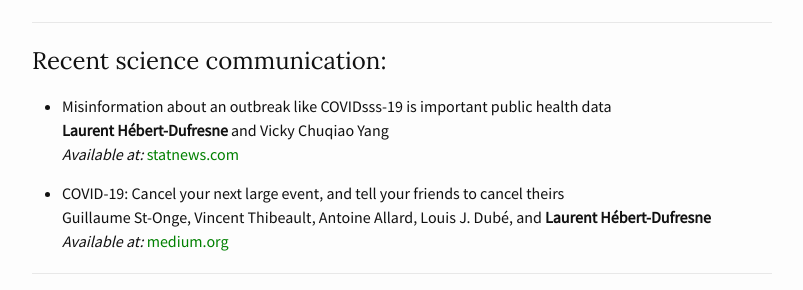
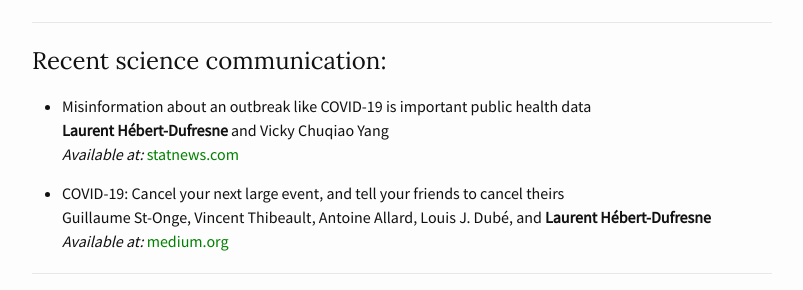
Before and after one commit to laurenthebertdufresne/laurenthebertdufresne.github.io, a Jekyll site: the page built from _pages/media.md, in a window 1280 px wide and 900 px high, scrolled down 1231 px, cut to the strip 167-457 px from the top of the window. Shown: the whole strip, without its empty margins (238-1041 px from the left). Built offline with Jekyll 4.4.1, drawn with Linux system fonts in a browser that asks for light colours.

Commit message:
fix typo

```diff
--- a/_pages/media.md
+++ b/_pages/media.md
@@ -21,7 +21,7 @@ weight: 4
 
 # Recent science communication:
 
-*   Misinformation about an outbreak like COVIDsss-19 is important public health data
+*   Misinformation about an outbreak like COVID-19 is important public health data
     **Laurent Hébert-Dufresne** and Vicky Chuqiao Yang
     _Available at:_ [statnews.com](https://www.statnews.com/2020/04/07/misinformation-outbreak-is-important-public-health-data/)
 
```
